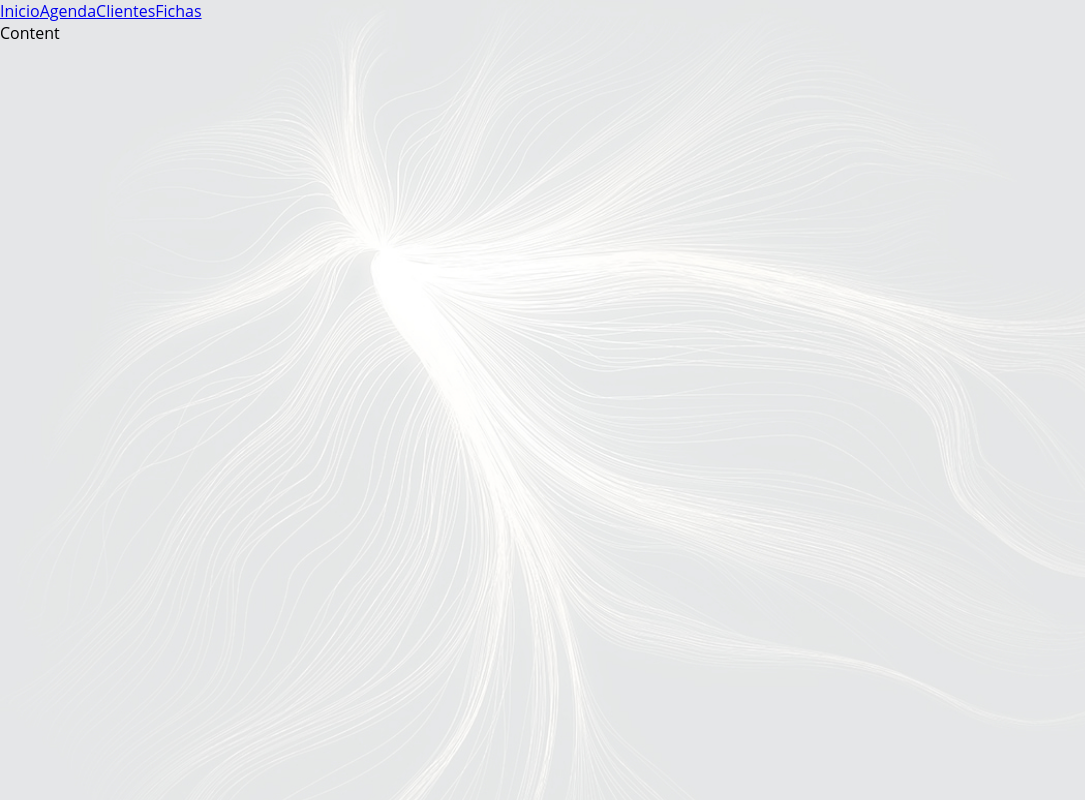
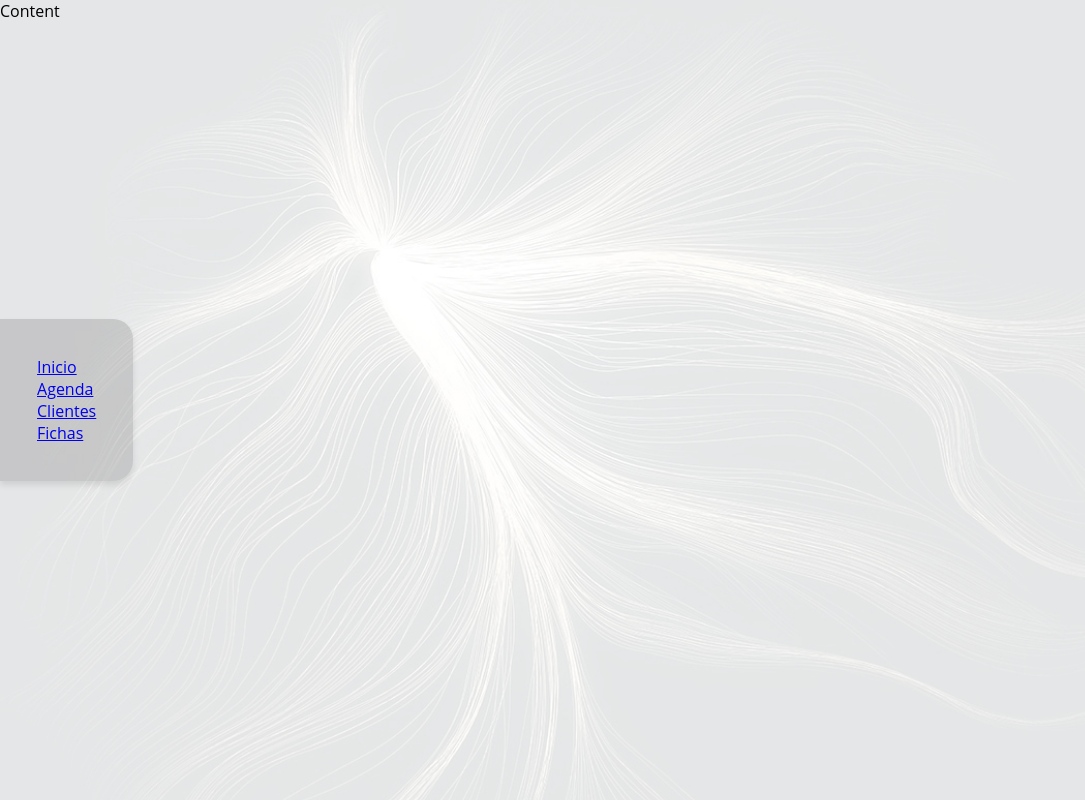
Before and after one commit to rafittu/front-lumin, a React (Create React App) app: page /home in a window 1280 px wide. Shown: the whole page, without its empty margins (0-1085 px from the left). Built offline with nearby package versions, Linux system fonts and the light colour scheme.

Commit message:
style: customize navbar box

```diff
--- a/src/components/Navbar.jsx
+++ b/src/components/Navbar.jsx
@@ -1,5 +1,7 @@
 import React from 'react';
 import { Link } from 'react-router-dom';
+
+import '../style/Navbar.css';
 
 function Navbar() {
   return (
--- /dev/null
+++ b/src/style/Navbar.css
@@ -0,0 +1,14 @@
+nav {
+  position: fixed;
+  top: 50%;
+  left: 0;
+  transform: translateY(-50%);
+  background-color: rgb(128, 128, 128, 0.3);
+  box-shadow: 0 4px 6px rgba(0, 0, 0, 0.1);
+  display: flex;
+  flex-direction: column;
+  align-items: flex-start;
+  padding: 37px;
+  border-top-right-radius: 20px;
+  border-bottom-right-radius: 20px;
+}
```
